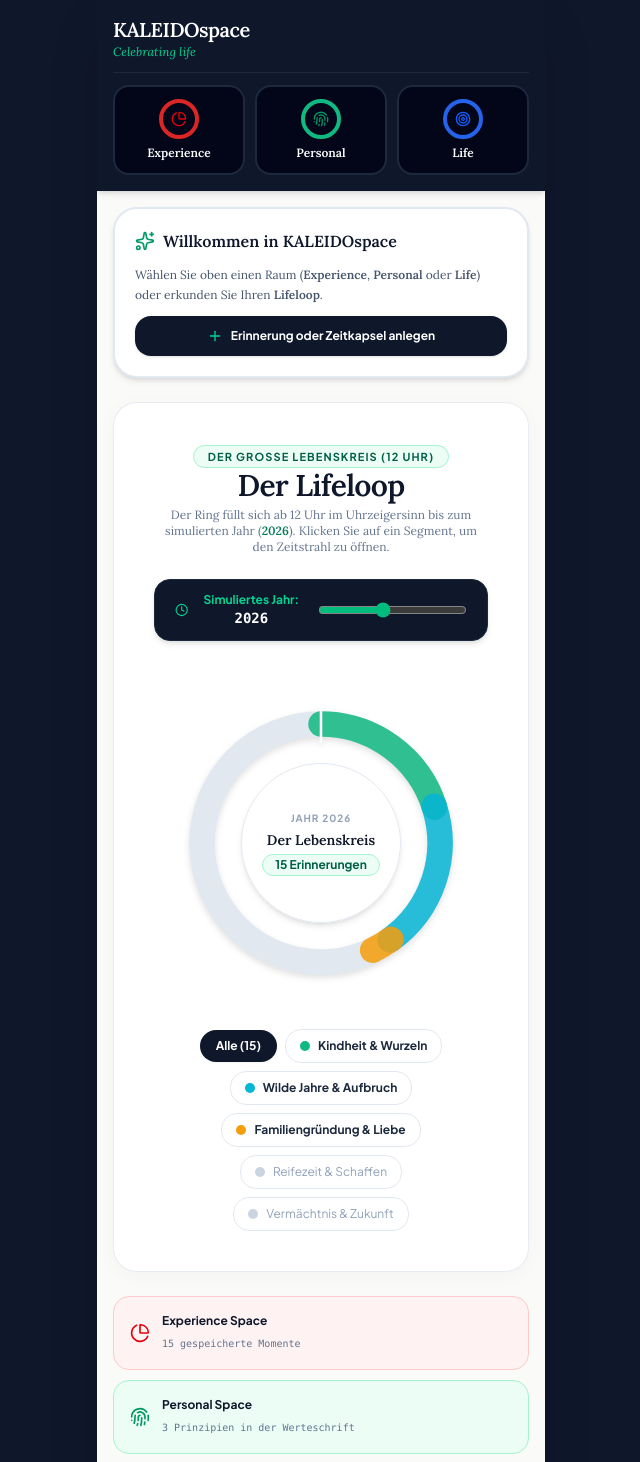
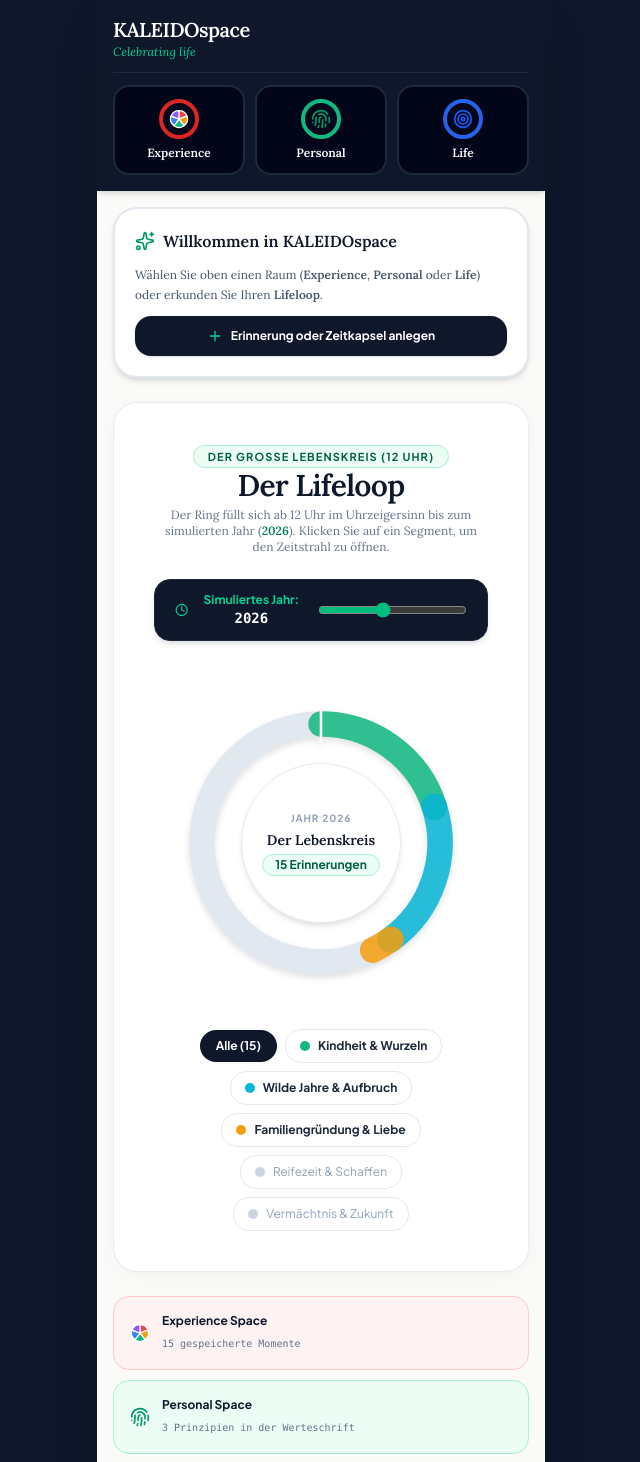
Before and after one commit to TitusSchroeder/Kaleidospace, a React (Vite) app: page / in a window 1280 px wide. Shown: the top 1462 px of the page, without its empty margins (319-959 px from the left). Built offline with nearby package versions, Linux system fonts and the light colour scheme.

Commit message:
feat: design custom multi-phase colored pie icon for Experience Space displaying all 5 life phases

```diff
--- a/src/App.jsx
+++ b/src/App.jsx
@@ -1,12 +1,12 @@
 import React, { useState, useEffect } from 'react';
 import { getInitialState, saveState } from './utils/storage';
-import { SpaceRingHeader } from './components/SpaceRingHeader';
+import { SpaceRingHeader, MultiPhasePieIcon } from './components/SpaceRingHeader';
 import { ExperienceSpace } from './components/spaces/ExperienceSpace';
 import { PersonalSpace } from './components/spaces/PersonalSpace';
 import { LifeSpace } from './components/spaces/LifeSpace';
 import { Lifeloop } from './components/Lifeloop';
 import { IntentionalCreator } from './components/IntentionalCreator';
-import { PieChart, Fingerprint, Target, Plus, Sparkles, Box, Lock, ShieldCheck } from 'lucide-react';
+import { Fingerprint, Target, Plus, Sparkles, Box, Lock, ShieldCheck } from 'lucide-react';
 
 export function App() {
   const [state, setState] = useState(getInitialState);
@@ -134,7 +134,7 @@ export function App() {
                     className="p-4 bg-red-50 rounded-2xl border border-red-200 flex items-center justify-between cursor-pointer"
                   >
                     <div className="flex items-center gap-3">
-                      <PieChart className="w-5 h-5 text-red-600" />
+                      <MultiPhasePieIcon className="w-5 h-5" />
                       <div>
                         <span className="font-bold text-xs text-slate-900 block">Experience Space</span>
                         <span className="text-[10px] text-slate-500 font-mono">{state.memories.length} gespeicherte Momente</span>
--- a/src/components/SpaceRingHeader.jsx
+++ b/src/components/SpaceRingHeader.jsx
@@ -1,6 +1,22 @@
 import React from 'react';
 import { motion } from 'framer-motion';
-import { PieChart, Fingerprint, Target } from 'lucide-react';
+import { Fingerprint, Target } from 'lucide-react';
+
+// Custom multi-phase segmented pie icon displaying all 5 colored life phase slices
+export const MultiPhasePieIcon = ({ className = "w-4 h-4" }) => (
+  <svg viewBox="0 0 24 24" className={className} fill="none" strokeWidth="1.5">
+    {/* Phase 1: Red (Kindheit) */}
+    <path d="M12 12 L12 2 A10 10 0 0 1 21.5 8.5 Z" fill="#ef4444" stroke="#ffffff" />
+    {/* Phase 2: Amber (Wilde Jahre) */}
+    <path d="M12 12 L21.5 8.5 A10 10 0 0 1 18 20 Z" fill="#f59e0b" stroke="#ffffff" />
+    {/* Phase 3: Emerald (Reifezeit) */}
+    <path d="M12 12 L18 20 A10 10 0 0 1 6 20 Z" fill="#10b981" stroke="#ffffff" />
+    {/* Phase 4: Blue (Erfüllung) */}
+    <path d="M12 12 L6 20 A10 10 0 0 1 2.5 8.5 Z" fill="#3b82f6" stroke="#ffffff" />
+    {/* Phase 5: Purple (Vermächtnis) */}
+    <path d="M12 12 L2.5 8.5 A10 10 0 0 1 12 2 Z" fill="#8b5cf6" stroke="#ffffff" />
+  </svg>
+);
 
 export const SpaceRingHeader = ({ activeSpace = 'home', onSelectSpace }) => {
   const spaces = [
@@ -10,7 +26,7 @@ export const SpaceRingHeader = ({ activeSpace = 'home', onSelectSpace }) => {
       color: '#dc2626',
       borderSolid: 'border-red-600',
       textSolid: 'text-red-600',
-      icon: PieChart,
+      icon: MultiPhasePieIcon,
     },
     {
       id: 'personal',
@@ -64,13 +80,13 @@ export const SpaceRingHeader = ({ activeSpace = 'home', onSelectSpace }) => {
             >
               {/* Solid Color Ring Indicator */}
               <div
-                className="w-10 h-10 rounded-full border-4 flex items-center justify-center"
+                className="w-10 h-10 rounded-full border-4 flex items-center justify-center overflow-hidden"
                 style={{
                   borderColor: sp.color,
                   backgroundColor: isActive ? sp.color : 'transparent',
                 }}
               >
-                <Icon className={`w-4 h-4 ${isActive ? 'text-white' : sp.textSolid}`} />
+                <Icon className={`w-5 h-5 ${isActive ? 'text-white' : sp.textSolid}`} />
               </div>
 
               <h4 className="text-xs font-serif font-bold text-white">
--- a/src/components/spaces/ExperienceSpace.jsx
+++ b/src/components/spaces/ExperienceSpace.jsx
@@ -1,8 +1,9 @@
 import React, { useState } from 'react';
 import { motion, AnimatePresence } from 'framer-motion';
-import { PieChart, Heart, Calendar, Users, Lock, ShieldCheck, Plus, ChevronRight, ArrowLeft, Star, Sparkles, Building2, Trash2, CheckCircle2, MessageSquare, GitBranch, User, Clock, CircleDot } from 'lucide-react';
+import { Heart, Calendar, Users, Lock, ShieldCheck, Plus, ChevronRight, ArrowLeft, Star, Sparkles, Building2, Trash2, CheckCircle2, MessageSquare, GitBranch, User, Clock, CircleDot } from 'lucide-react';
 import { PhaseSchatullen } from '../PhaseSchatullen';
 import { Lifeloop } from '../Lifeloop';
+import { MultiPhasePieIcon } from '../SpaceRingHeader';
 
 export const ExperienceSpace = ({ memories = [], phases = [], simulatedDate, onDateChange, onDeleteMemory, onOpenCreator, onGoHome }) => {
   const [subView, setSubView] = useState('overview');
@@ -170,7 +171,7 @@ export const ExperienceSpace = ({ memories = [], phases = [], simulatedDate, onD
 
         <div className="flex items-center gap-3">
           <div className="p-2.5 bg-white text-red-600 rounded-2xl shadow-xs">
-            <PieChart className="w-6 h-6" />
+            <MultiPhasePieIcon className="w-6 h-6" />
           </div>
           <div>
             <span className="text-[10px] font-mono font-bold uppercase tracking-wider bg-red-700 px-2 py-0.5 rounded-full">
```
